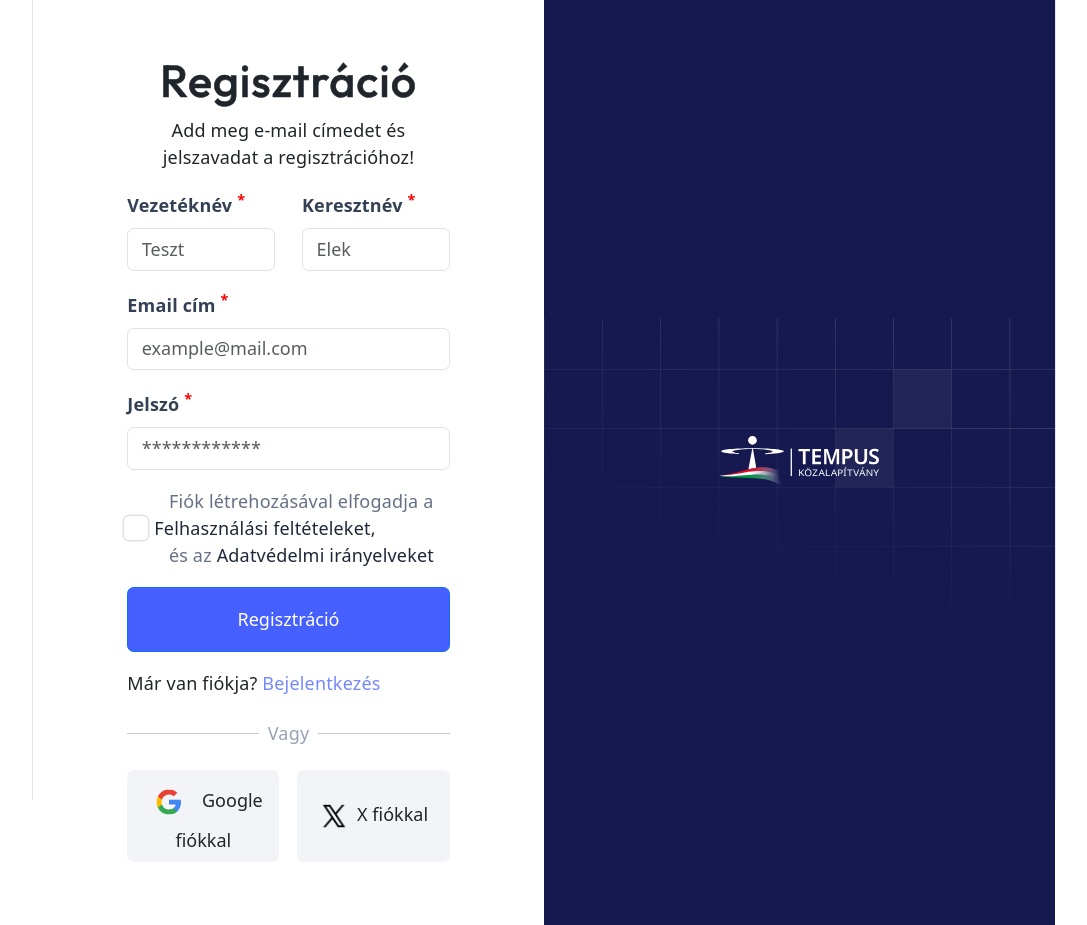
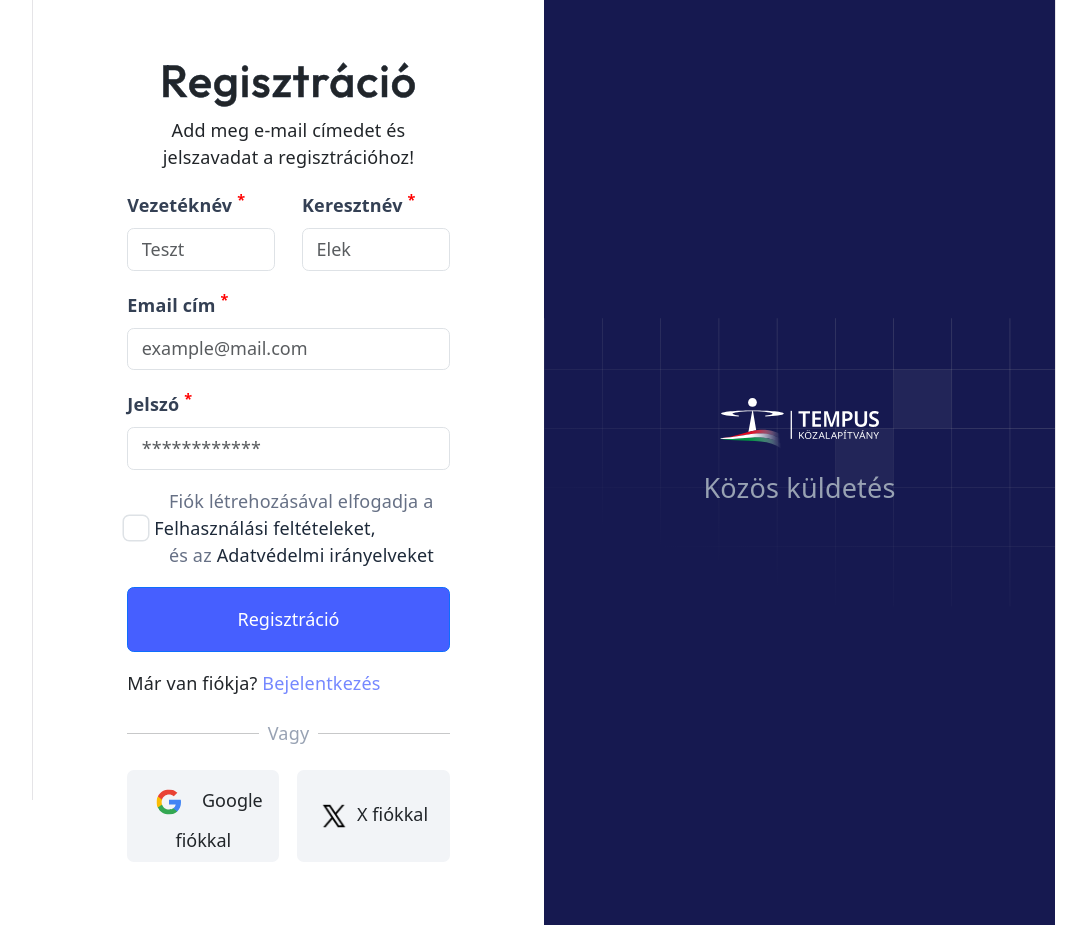
Before and after one commit to zsalapi/tempus-app, a React (Vite) app: page / in a window 1280 px wide. Shown: the whole page, without its empty margins (96-1183 px from the left). Built offline with nearby package versions, Linux system fonts and the light colour scheme.

Commit message:
Közös küldetés felírat

```diff
--- a/src/App.jsx
+++ b/src/App.jsx
@@ -222,6 +222,7 @@ function App() {
               alt="Tempus logó"
               style={{ maxWidth: "33%", height: "auto" }}
             />
+            <p class="kuldetes">Közös küldetés</p>
           </div>
           <div className="flex-grow-1"></div>
         </div>
--- a/src/index.css
+++ b/src/index.css
@@ -132,6 +132,13 @@ input[type="checkbox"] {
 .text-left {
   text-align: left;
 }
+.kuldetes {
+  text-align: center;
+  margin-top: 2vh;
+  font-size: 1.5rem;
+  color: #98a2b3;
+
+}
 /* Bejelentkezés link */
 #login {
   color: #7588ff;
```
